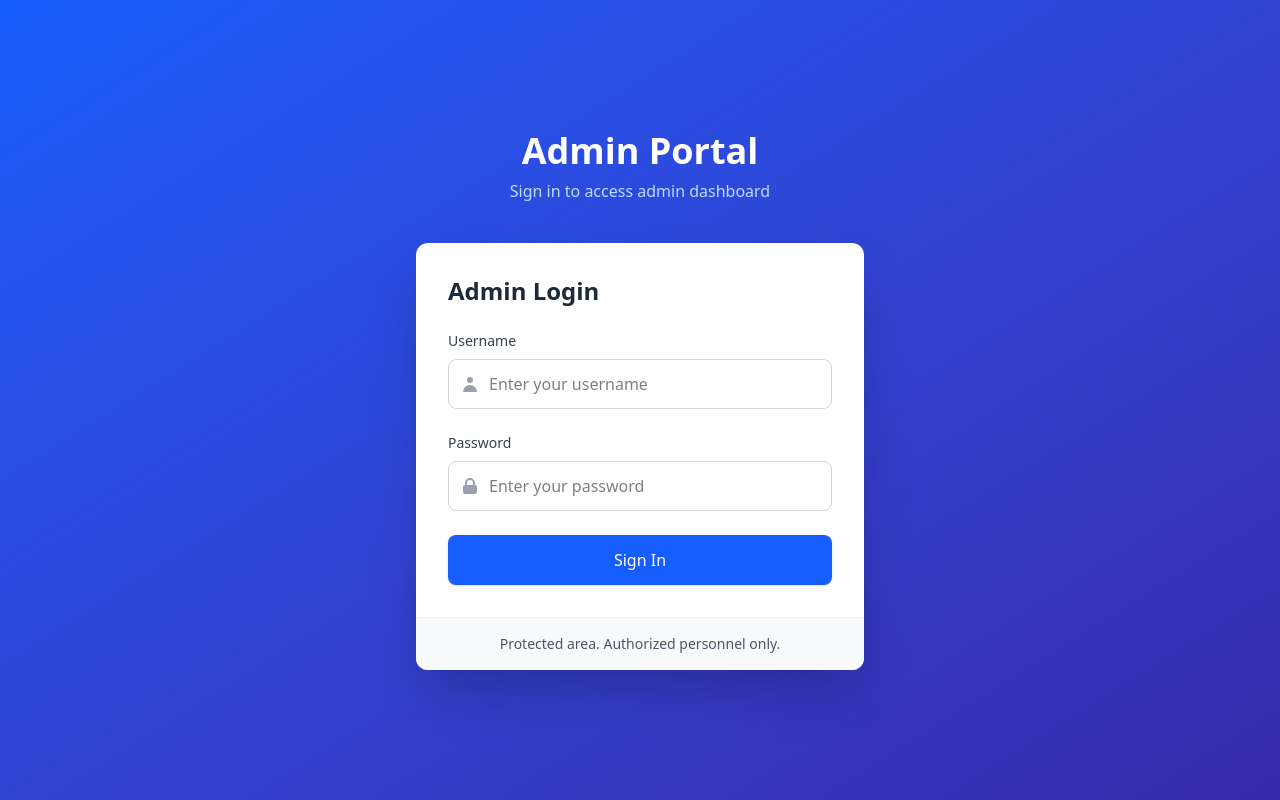
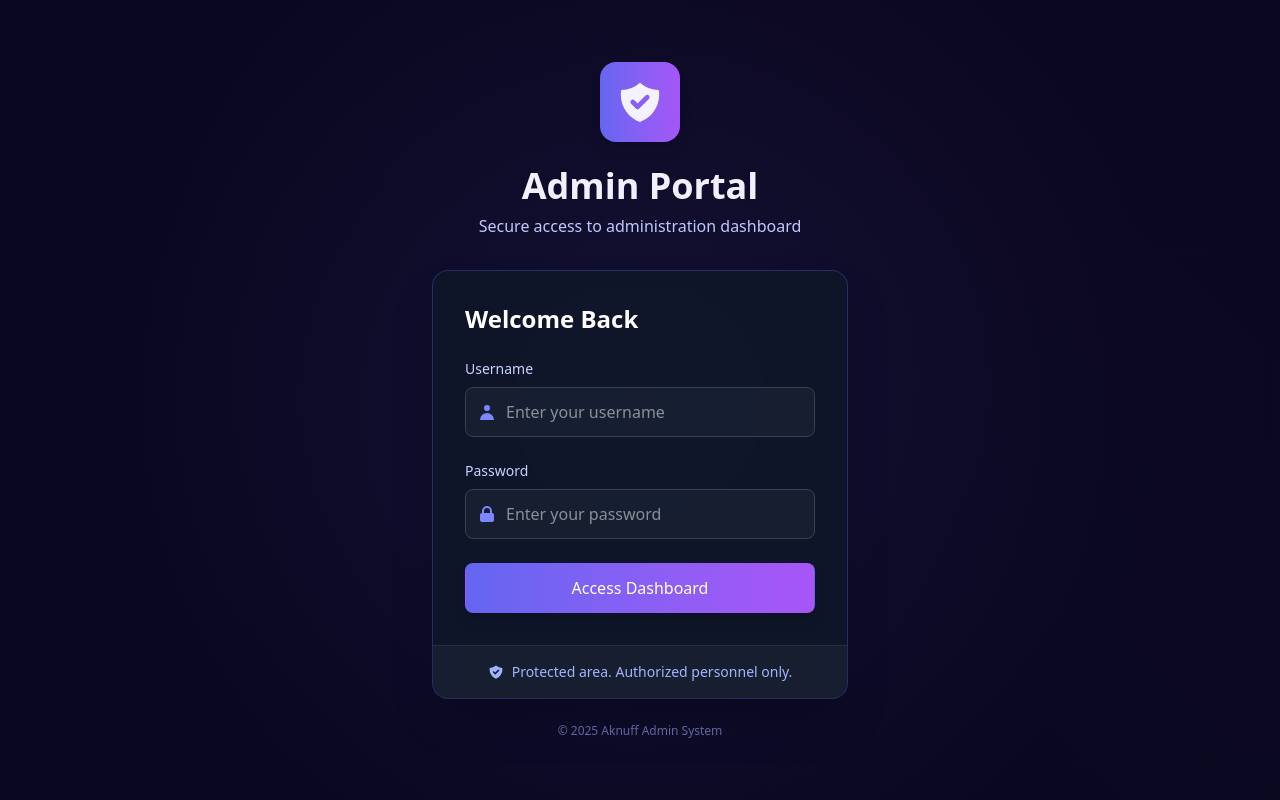
Before and after one commit to Vansh5632/Aknuff, a React (Vite) app in the folder client/: page /admin/login in a window 1280 px wide. Built offline with nearby package versions, Linux system fonts and the light colour scheme; no server answers.

Commit message:
design changes

```diff
--- a/client/src/components/PostManagement.jsx
+++ b/client/src/components/PostManagement.jsx
@@ -179,7 +179,7 @@ function PostManagement({ compact = false }) {
           <h3 className="text-2xl font-bold text-gray-800 bg-gradient-to-r from-[#6366f1] to-[#a855f7] bg-clip-text text-transparent">
             Post Management
           </h3>
-          {!compact && (
+          {/* {!compact && (
             <motion.button
               whileHover={{ scale: 1.05 }}
               whileTap={{ scale: 0.95 }}
@@ -188,7 +188,7 @@ function PostManagement({ compact = false }) {
               <HiPlus className="h-5 w-5" />
               <span>Add New Post</span>
             </motion.button>
-          )}
+          )} */}
         </div>
 
         {!compact && (
@@ -309,17 +309,7 @@ function PostManagement({ compact = false }) {
                       >
                         <HiEye className="inline mr-1 h-4 w-4" /> View
                       </motion.button>
-                      <motion.button
-                        whileHover={{ scale: 1.05 }}
-                        whileTap={{ scale: 0.95 }}
-                        onClick={(e) => {
-                          e.stopPropagation();
-                          // Edit functionality would go here
-                        }}
-                        className="text-gray-600 bg-gray-50 hover:bg-gray-100 rounded-lg px-3 py-1.5 transition-colors duration-200 shadow-sm border border-gray-100"
-                      >
-                        <HiPencil className="inline mr-1 h-4 w-4" /> Edit
-                      </motion.button>
+
                       <motion.button
                         whileHover={{ scale: 1.05 }}
                         whileTap={{ scale: 0.95 }}
--- a/client/src/pages/AdminLogin.jsx
+++ b/client/src/pages/AdminLogin.jsx
@@ -2,7 +2,8 @@ import { useState, useContext } from 'react';
 import { AuthContext } from '../context/AuthContext';
 import { useNavigate } from 'react-router-dom';
 import { toast } from 'react-hot-toast';
-import { HiLockClosed, HiUser } from 'react-icons/hi';
+import { HiLockClosed, HiUser, HiShieldCheck } from 'react-icons/hi';
+import { motion } from 'framer-motion';
 
 function AdminLogin() {
   const [username, setUsername] = useState('');
@@ -30,36 +31,78 @@ function AdminLogin() {
   };
 
   return (
-    <div className="min-h-screen flex items-center justify-center bg-gradient-to-br from-blue-600 to-indigo-800">
-      <div className="w-full max-w-md">
-        <div className="text-center mb-10">
+    <div className="min-h-screen flex items-center justify-center bg-[#050417] relative overflow-hidden">
+      {/* Background effects */}
+      <motion.div
+        className="absolute inset-0 pointer-events-none"
+        style={{
+          background: "radial-gradient(circle at 50% 50%, rgba(99, 102, 241, 0.3), transparent 70%)",
+          opacity: 0.4,
+        }}
+        animate={{ opacity: [0.3, 0.5, 0.3], scale: [1, 1.05, 1] }}
+        transition={{ duration: 6, repeat: Infinity, repeatType: "reverse" }}
+      />
+      <motion.div
+        className="absolute inset-0 pointer-events-none"
+        style={{
+          background: "linear-gradient(45deg, rgba(99, 102, 241, 0.2), rgba(168, 85, 247, 0.2))",
+          opacity: 0.3,
+        }}
+        animate={{ opacity: [0.2, 0.4, 0.2] }}
+        transition={{ duration: 5, repeat: Infinity, repeatType: "reverse" }}
+      />
+
+      <div className="w-full max-w-md px-4">
+        <motion.div
+          initial={{ opacity: 0, y: -20 }}
+          animate={{ opacity: 1, y: 0 }}
+          transition={{ duration: 0.6 }}
+          className="text-center mb-8"
+        >
+          <div className="flex justify-center mb-6">
+            <motion.div
+              whileHover={{ scale: 1.05, rotate: 5 }}
+              className="h-20 w-20 bg-gradient-to-r from-[#6366f1] to-[#a855f7] rounded-2xl flex items-center justify-center shadow-lg"
+            >
+              <HiShieldCheck className="h-12 w-12 text-white" />
+            </motion.div>
+          </div>
           <h1 className="text-white text-4xl font-bold mb-2">Admin Portal</h1>
-          <p className="text-blue-200">Sign in to access admin dashboard</p>
-        </div>
+          <p className="text-indigo-200">Secure access to administration dashboard</p>
+        </motion.div>
 
-        <div className="bg-white rounded-xl shadow-2xl overflow-hidden">
+        <motion.div
+          initial={{ opacity: 0, y: 20 }}
+          animate={{ opacity: 1, y: 0 }}
+          transition={{ duration: 0.6, delay: 0.2 }}
+          className="bg-gray-900/80 backdrop-blur-sm rounded-2xl shadow-2xl overflow-hidden border border-[#6366f1]/30"
+        >
           <div className="p-8">
-            <h2 className="text-2xl font-bold text-gray-800 mb-6">Admin Login</h2>
+            <h2 className="text-2xl font-bold text-white mb-6">Welcome Back</h2>
 
             {error && (
-              <div className="bg-red-50 text-red-700 p-4 rounded-lg mb-6 flex items-center">
-                <span className="inline-flex items-center justify-center flex-shrink-0 w-8 h-8 rounded-full bg-red-100 text-red-500">!</span>
+              <motion.div
+                initial={{ opacity: 0, height: 0 }}
+                animate={{ opacity: 1, height: 'auto' }}
+                className="bg-red-900/30 text-red-200 p-4 rounded-lg mb-6 flex items-center border border-red-500/50"
+              >
+                <span className="inline-flex items-center justify-center flex-shrink-0 w-8 h-8 rounded-full bg-red-800/50 text-red-200">!</span>
                 <span className="ml-3">{error}</span>
-              </div>
+              </motion.div>
             )}
 
             <form onSubmit={handleSubmit}>
               <div className="mb-6">
-                <label className="block text-gray-700 text-sm font-medium mb-2">Username</label>
+                <label className="block text-indigo-200 text-sm font-medium mb-2">Username</label>
                 <div className="relative">
                   <div className="absolute inset-y-0 left-0 pl-3 flex items-center pointer-events-none">
-                    <HiUser className="h-5 w-5 text-gray-400" />
+                    <HiUser className="h-5 w-5 text-indigo-400" />
                   </div>
                   <input
                     type="text"
                     value={username}
                     onChange={(e) => setUsername(e.target.value)}
-                    className="pl-10 block w-full py-3 border border-gray-300 rounded-lg focus:ring-2 focus:ring-blue-500 focus:border-blue-500 transition-colors"
+                    className="pl-10 block w-full py-3 bg-gray-800/50 border border-gray-700 text-white rounded-lg focus:ring-2 focus:ring-indigo-500 focus:border-indigo-500 transition-colors"
                     placeholder="Enter your username"
                     required
                   />
@@ -67,26 +110,28 @@ function AdminLogin() {
               </div>
 
               <div className="mb-6">
-                <label className="block text-gray-700 text-sm font-medium mb-2">Password</label>
+                <label className="block text-indigo-200 text-sm font-medium mb-2">Password</label>
                 <div className="relative">
                   <div className="absolute inset-y-0 left-0 pl-3 flex items-center pointer-events-none">
-                    <HiLockClosed className="h-5 w-5 text-gray-400" />
+                    <HiLockClosed className="h-5 w-5 text-indigo-400" />
                   </div>
                   <input
                     type="password"
                     value={password}
                     onChange={(e) => setPassword(e.target.value)}
-                    className="pl-10 block w-full py-3 border border-gray-300 rounded-lg focus:ring-2 focus:ring-blue-500 focus:border-blue-500 transition-colors"
+                    className="pl-10 block w-full py-3 bg-gray-800/50 border border-gray-700 text-white rounded-lg focus:ring-2 focus:ring-indigo-500 focus:border-indigo-500 transition-colors"
                     placeholder="Enter your password"
                     required
                   />
                 </div>
               </div>
 
-              <button
+              <motion.button
                 type="submit"
                 disabled={isLoading}
-                className={`w-full flex justify-center py-3 px-4 border border-transparent rounded-lg shadow-sm text-white bg-blue-600 hover:bg-blue-700 focus:outline-none focus:ring-2 focus:ring-offset-2 focus:ring-blue-500 ${
+                whileHover={{ scale: 1.03 }}
+                whileTap={{ scale: 0.98 }}
+                className={`w-full flex justify-center py-3 px-4 border border-transparent rounded-lg shadow-lg text-white bg-gradient-to-r from-[#6366f1] to-[#a855f7] hover:from-[#4f46e5] hover:to-[#9333ea] focus:outline-none focus:ring-2 focus:ring-offset-2 focus:ring-indigo-500 transition-all ${
                   isLoading ? 'opacity-75 cursor-not-allowed' : ''
                 }`}
               >
@@ -96,21 +141,33 @@ function AdminLogin() {
                       <circle className="opacity-25" cx="12" cy="12" r="10" stroke="currentColor" strokeWidth="4"></circle>
                       <path className="opacity-75" fill="currentColor" d="M4 12a8 8 0 018-8V0C5.373 0 0 5.373 0 12h4zm2 5.291A7.962 7.962 0 014 12H0c0 3.042 1.135 5.824 3 7.938l3-2.647z"></path>
                     </svg>
-                    Processing...
+                    Authenticating...
                   </>
                 ) : (
-                  'Sign In'
+                  'Access Dashboard'
                 )}
-              </button>
+              </motion.button>
             </form>
           </div>
 
-          <div className="px-8 py-4 bg-gray-50 border-t border-gray-100 text-center">
-            <p className="text-sm text-gray-600">
+          <div className="px-8 py-4 bg-gray-800/50 border-t border-gray-700/50 text-center">
+            <p className="text-sm text-indigo-300 flex items-center justify-center">
+              <HiShieldCheck className="h-4 w-4 mr-2" />
               Protected area. Authorized personnel only.
             </p>
           </div>
-        </div>
+        </motion.div>
+
+        <motion.div
+          initial={{ opacity: 0 }}
+          animate={{ opacity: 1 }}
+          transition={{ delay: 0.8 }}
+          className="text-center mt-6"
+        >
+          <p className="text-xs text-indigo-300/60">
+            © {new Date().getFullYear()} Aknuff Admin System
+          </p>
+        </motion.div>
       </div>
     </div>
   );
```
